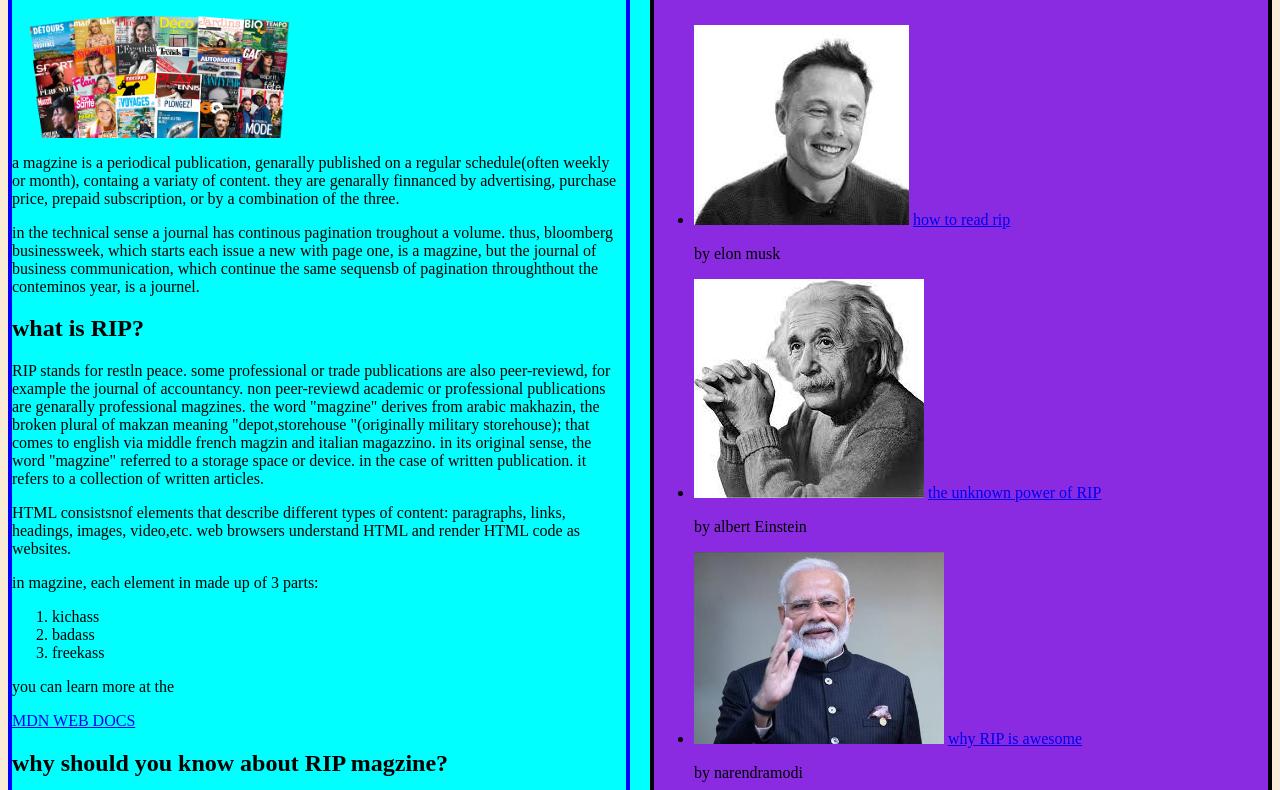
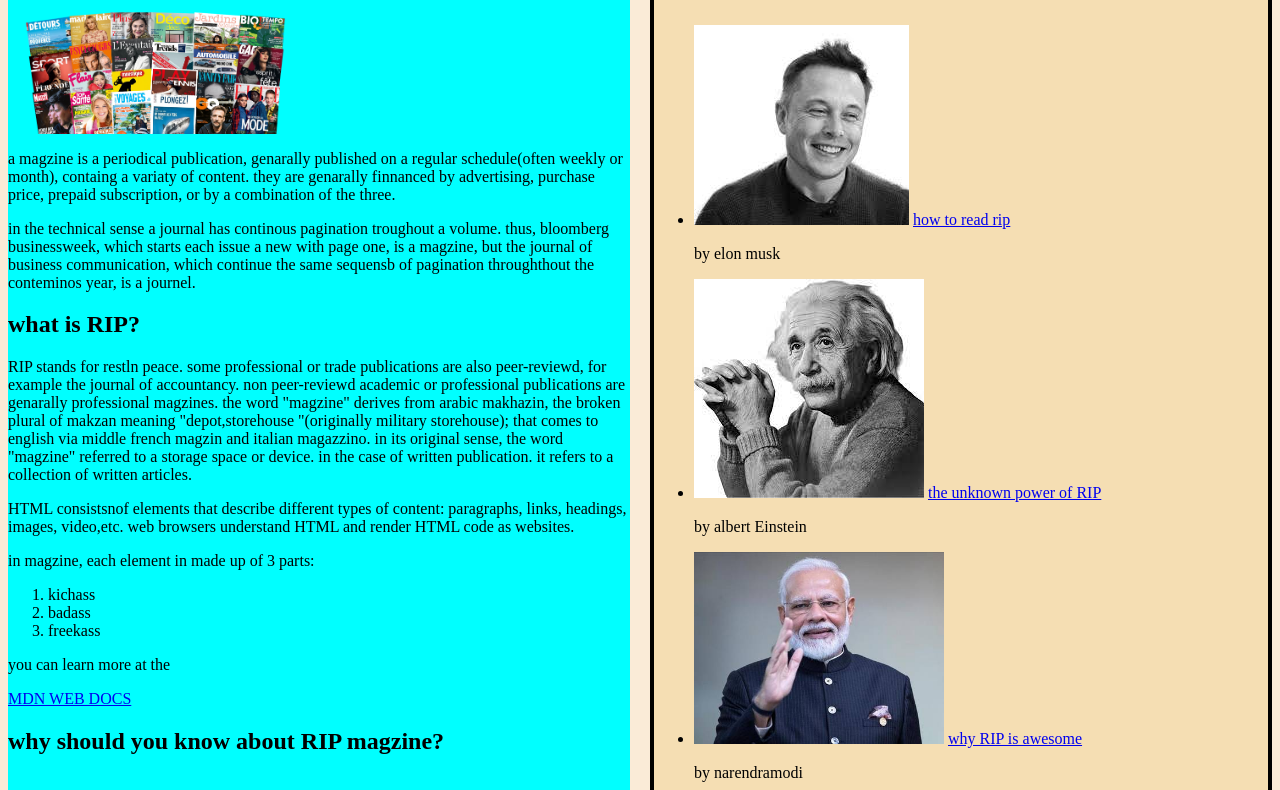
Before and after one commit to siddardhamotupalli/grid-magzine, a plain HTML site: page index.html in a window 1280 px wide. Shown: the part 191-981 px from the top of the page. Drawn offline with Linux system fonts and the light colour scheme.

Commit message:
Update style.css

```diff
--- a/style.css
+++ b/style.css
@@ -16,14 +16,14 @@
     grid-template-columns: 1fr 1fr ;
     ;
     row-gap: 20px;
-    background-color: aqua;
+
 
 
 }
 .article {
-    border:4px solid blue;
     margin-right: 10px;
-    column-gap: 20px
+    column-gap: 20px;
+    background-color: aqua;
 
 
 }
@@ -35,7 +35,7 @@
     margin-left: 35px;
 }
 .related{
-    background-color: blueviolet;
+    background-color: wheat;
     border:4px solid black;
     margin-left:10px;
 
```
